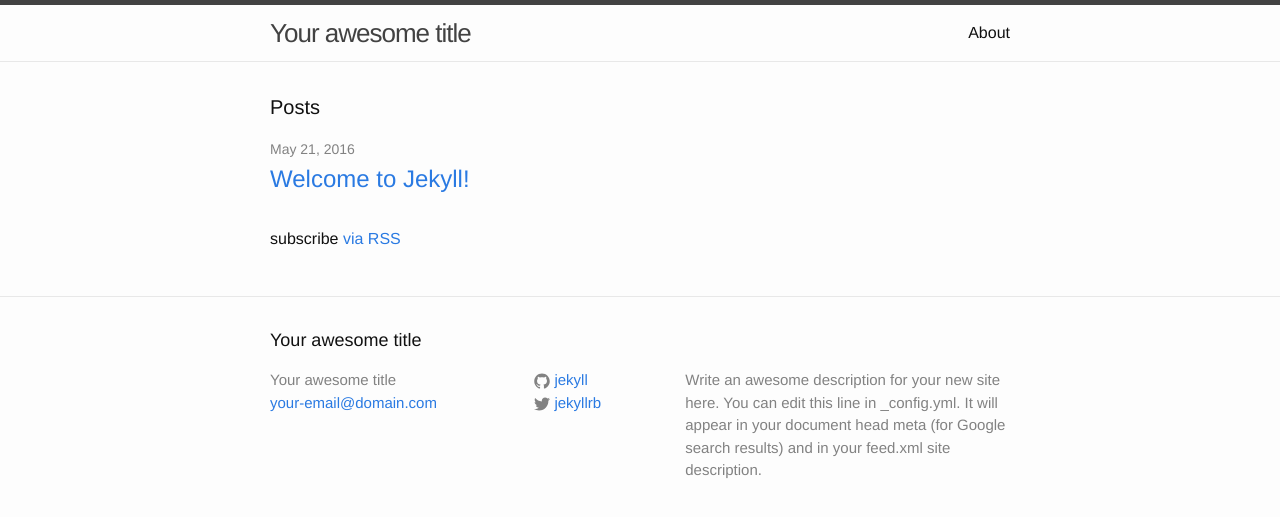
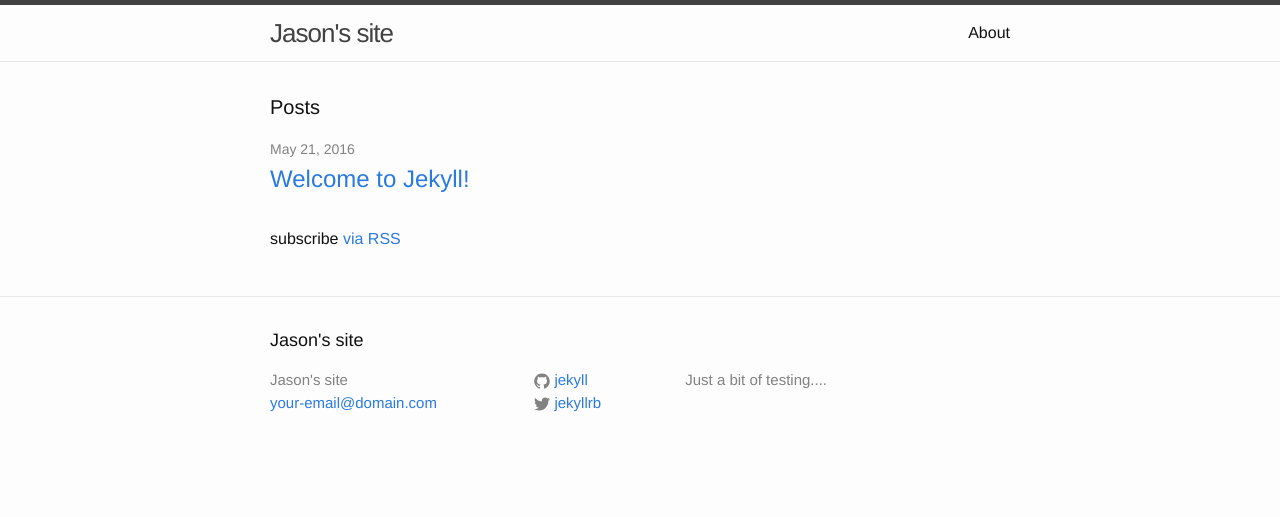
Before and after one commit to JasonZell/test-portfolio.github.io, a Jekyll site: the page built from index.html, in a window 1280 px wide. Shown: the top 517 px of the page. Built offline with Jekyll 4.4.1, drawn with Linux system fonts in a browser that asks for light colours.

Commit message:
update description

```diff
--- a/_config.yml
+++ b/_config.yml
@@ -6,12 +6,10 @@
 # 'jekyll serve'. If you change this file, please restart the server process.
 
 # Site settings
-title: Your awesome title
+title: Jason's site
 email: your-email@domain.com
 description: > # this means to ignore newlines until "baseurl:"
-  Write an awesome description for your new site here. You can edit this
-  line in _config.yml. It will appear in your document head meta (for
-  Google search results) and in your feed.xml site description.
+  Just a bit of testing....
 baseurl: "" # the subpath of your site, e.g. /blog
 url: "http://yourdomain.com" # the base hostname & protocol for your site
 twitter_username: jekyllrb
```
